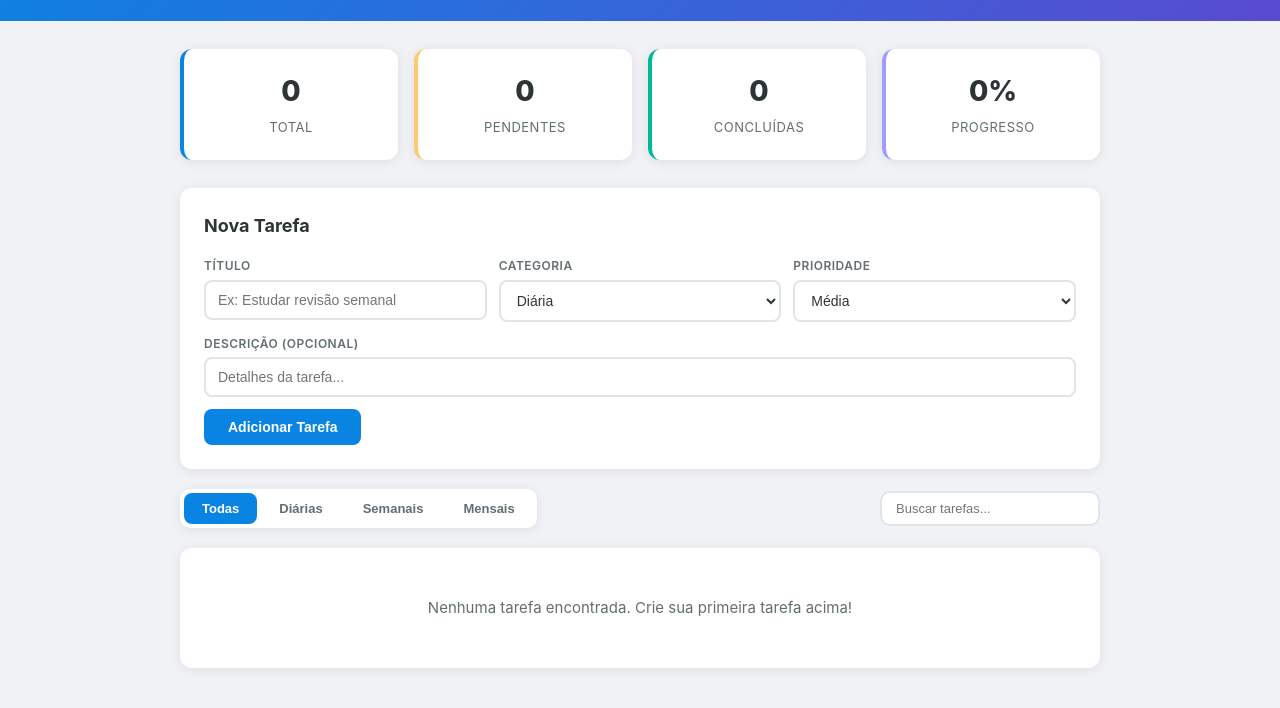
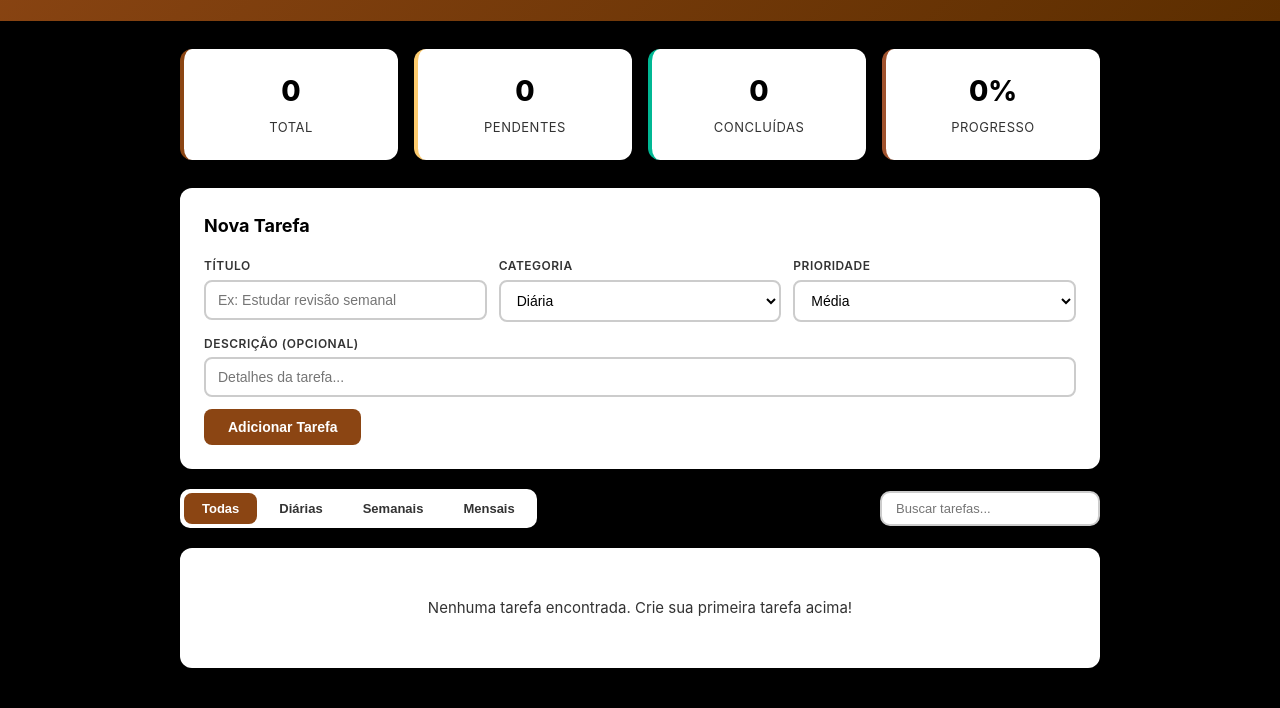
Before and after one commit to janeiaexpert/mentor-digital, a plain HTML site: page index.html in a window 1280 px wide. Shown: the part 106-814 px from the top of the page. Drawn offline with Linux system fonts and the light colour scheme.

Commit message:
cor alterada para marrom/preto/branco

```diff
--- a/style.css
+++ b/style.css
@@ -5,14 +5,14 @@
 }
 
 :root {
-  --bg: #f0f2f5;
+  --primary: #8B4513;
+  --primary-light: #A0522D;
+  --primary-dark: #5C2E00;
+  --bg: #000000;
   --surface: #ffffff;
-  --primary: #0984e3;
-  --primary-light: #a29bfe;
-  --primary-dark: #5a4bd1;
-  --text: #2d3436;
-  --text-secondary: #636e72;
-  --border: #dfe6e9;
+  --text: #000000;
+  --text-secondary: #333333;
+  --border: #cccccc;
   --success: #00b894;
   --warning: #fdcb6e;
   --danger: #e17055;
```
